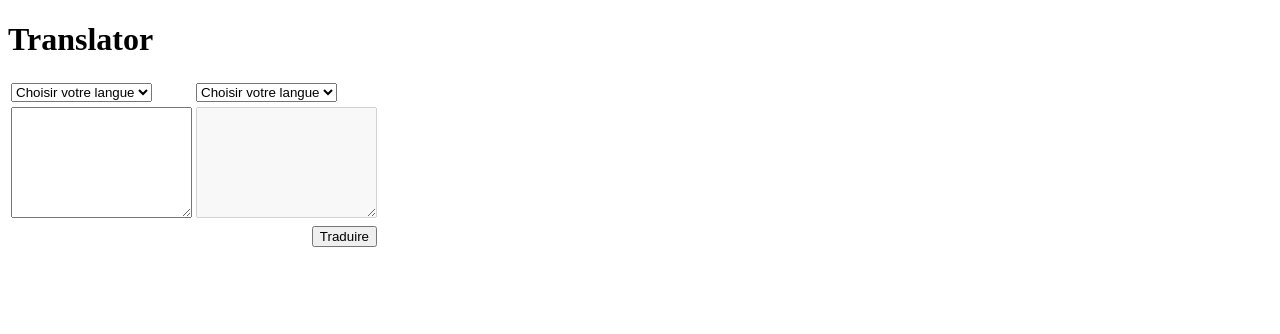
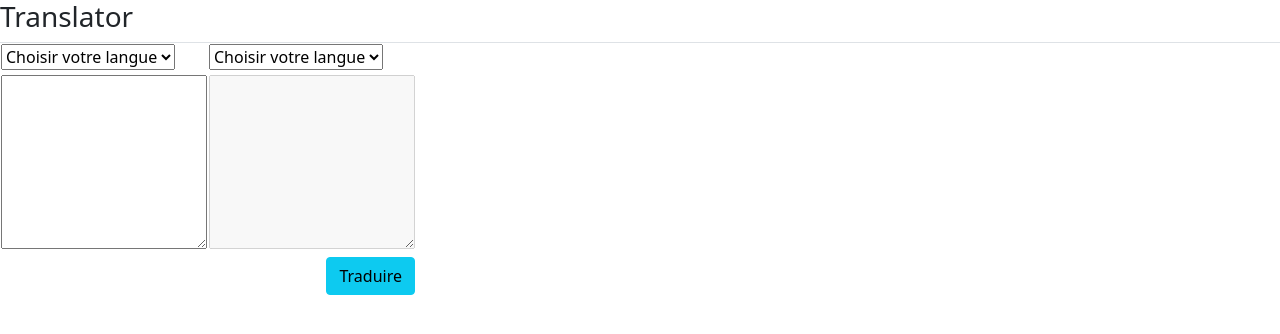
Before and after one commit to yonajeh/translator-angular, an Angular app: page / in a window 1280 px wide. Shown: the top 334 px of the page. Built offline with nearby package versions, Linux system fonts and the light colour scheme.

Commit message:
add ng bootstrap

```diff
--- a/angular.json
+++ b/angular.json
@@ -30,6 +30,7 @@
               "src/assets"
             ],
             "styles": [
+              "node_modules/bootstrap/dist/css/bootstrap.min.css",
               "src/styles.css"
             ],
             "scripts": []
--- a/package.json
+++ b/package.json
@@ -15,9 +15,13 @@
     "@angular/compiler": "~13.3.0",
     "@angular/core": "~13.3.0",
     "@angular/forms": "~13.3.0",
+    "@angular/localize": "~13.3.0",
     "@angular/platform-browser": "~13.3.0",
     "@angular/platform-browser-dynamic": "~13.3.0",
     "@angular/router": "~13.3.0",
+    "@ng-bootstrap/ng-bootstrap": "^12.0.2",
+    "@popperjs/core": "^2.10.2",
+    "bootstrap": "^5.1.3",
     "rxjs": "~7.5.0",
     "tslib": "^2.3.0",
     "zone.js": "~0.11.4"
--- a/src/app/app.module.ts
+++ b/src/app/app.module.ts
@@ -5,6 +5,8 @@ import {FormsModule} from "@angular/forms";
 import {HttpClientModule} from "@angular/common/http";
 import { MyAppComponent } from './my-app/my-app.component';
 import { MyHeaderComponent } from './my-header/my-header.component';
+import {NgbModule, NgbNav} from '@ng-bootstrap/ng-bootstrap';
+import {NgbNavModule} from "@ng-bootstrap/ng-bootstrap/nav/nav.module";
 
 @NgModule({
   declarations: [
@@ -14,7 +16,8 @@ import { MyHeaderComponent } from './my-header/my-header.component';
   imports: [
     BrowserModule,
     FormsModule,
-    HttpClientModule
+    HttpClientModule,
+    NgbModule
   ],
   providers: [],
   bootstrap: [MyAppComponent, MyHeaderComponent]
--- a/src/app/my-app/my-app.component.html
+++ b/src/app/my-app/my-app.component.html
@@ -24,13 +24,7 @@
   <tr>
     <td></td>
     <td>
-      <button (click)="traduire()">Traduire</button>
+      <button class="btn btn-info" (click)="traduire()">Traduire</button>
     </td>
   </tr>
 </table>
-
-<div>
-
-
-
-</div>
--- a/src/app/my-header/my-header.component.html
+++ b/src/app/my-header/my-header.component.html
@@ -1 +1,3 @@
-<h1>Translator</h1>
+<ul ngbNav #nav="ngbNav" class="nav-tabs">
+  <h3>Translator</h3>
+</ul>
--- a/src/polyfills.ts
+++ b/src/polyfills.ts
@@ -1,3 +1,7 @@
+/***************************************************************************************************
+ * Load `$localize` onto the global scope - used if i18n tags appear in Angular templates.
+ */
+import '@angular/localize/init';
 /**
  * This file includes polyfills needed by Angular and is loaded before the app.
  * You can add your own extra polyfills to this file.
```
Also changed, not shown: 1 other file (tests, documents, lock files or other folders).
